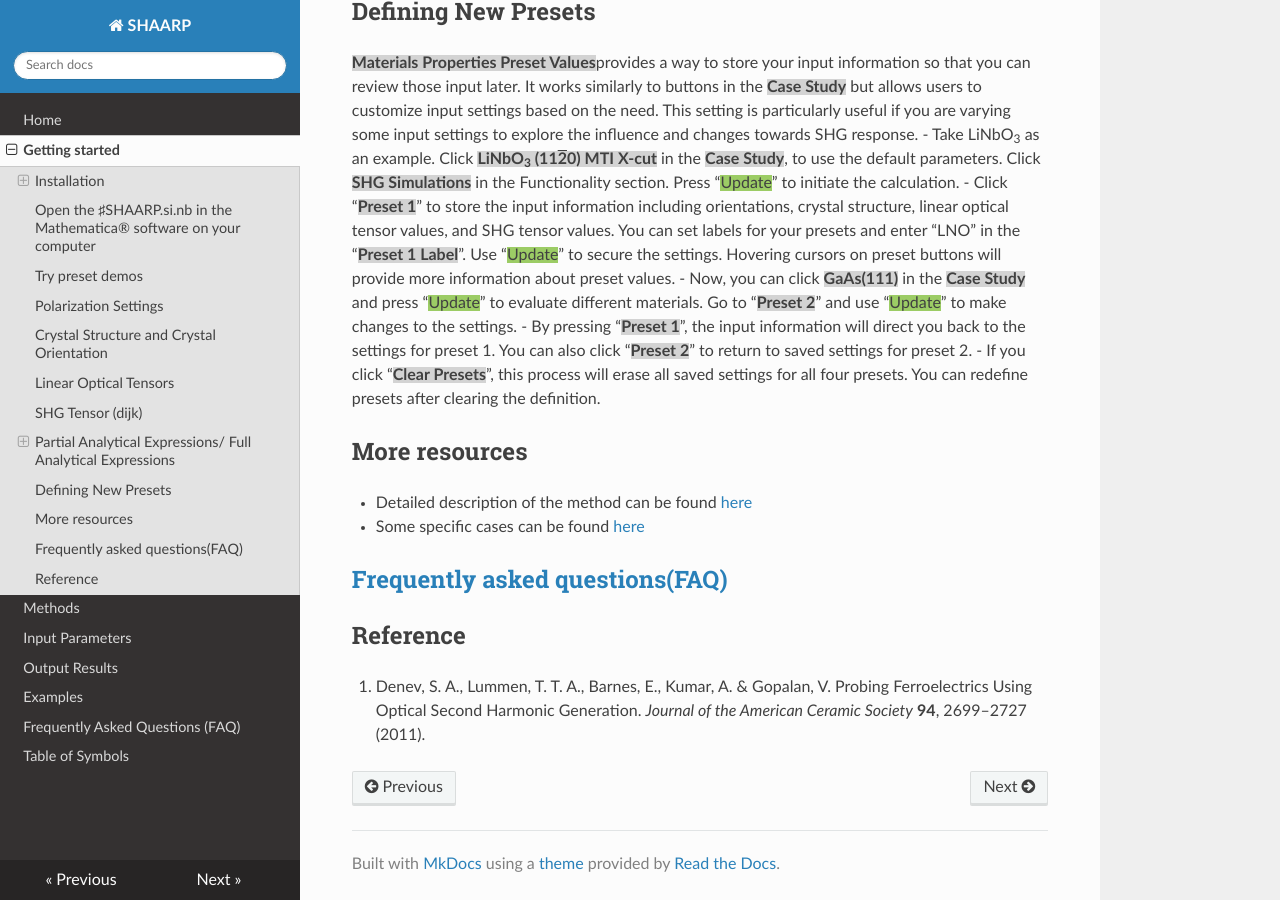
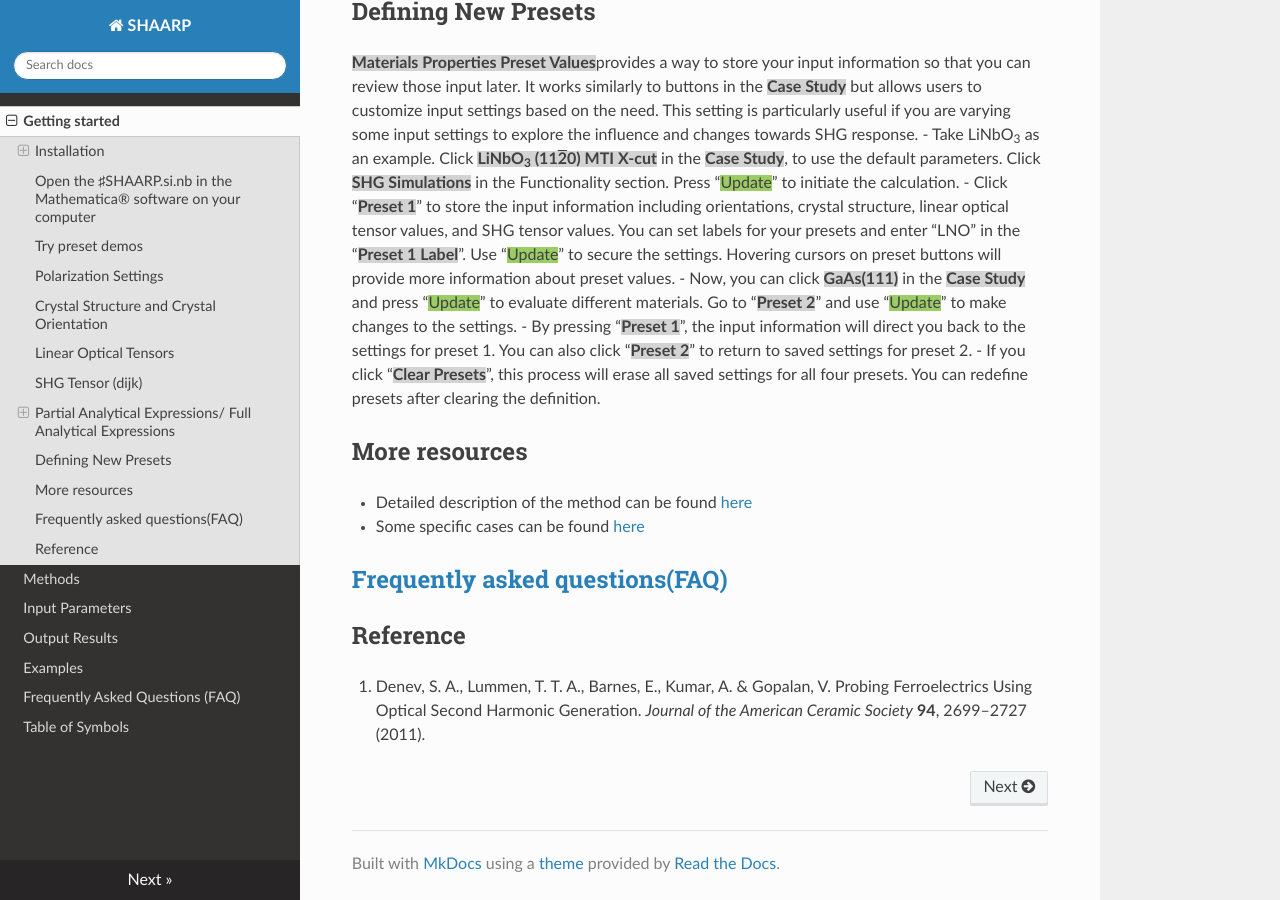
Before and after one commit to Rui-Zu/SHAARP, an MkDocs documentation site: the page built from docs/install.md, in a window 1280 px wide and 900 px high, scrolled down 5444 px. Built offline with MkDocs 1.6.1, drawn with Linux system fonts in a browser that asks for light colours; nearby versions of some CDN libraries; part of the change alters nothing that is shown.

Commit message:
Update mkdocs.yml

```diff
--- a/mkdocs.yml
+++ b/mkdocs.yml
@@ -1,8 +1,6 @@
 site_name: SHAARP
-site_url: https://example.com/
 
 nav:
-    - Home: index.md
     - Getting started: install.md
     - Methods: methods.md
     - Input Parameters: input.md
```
